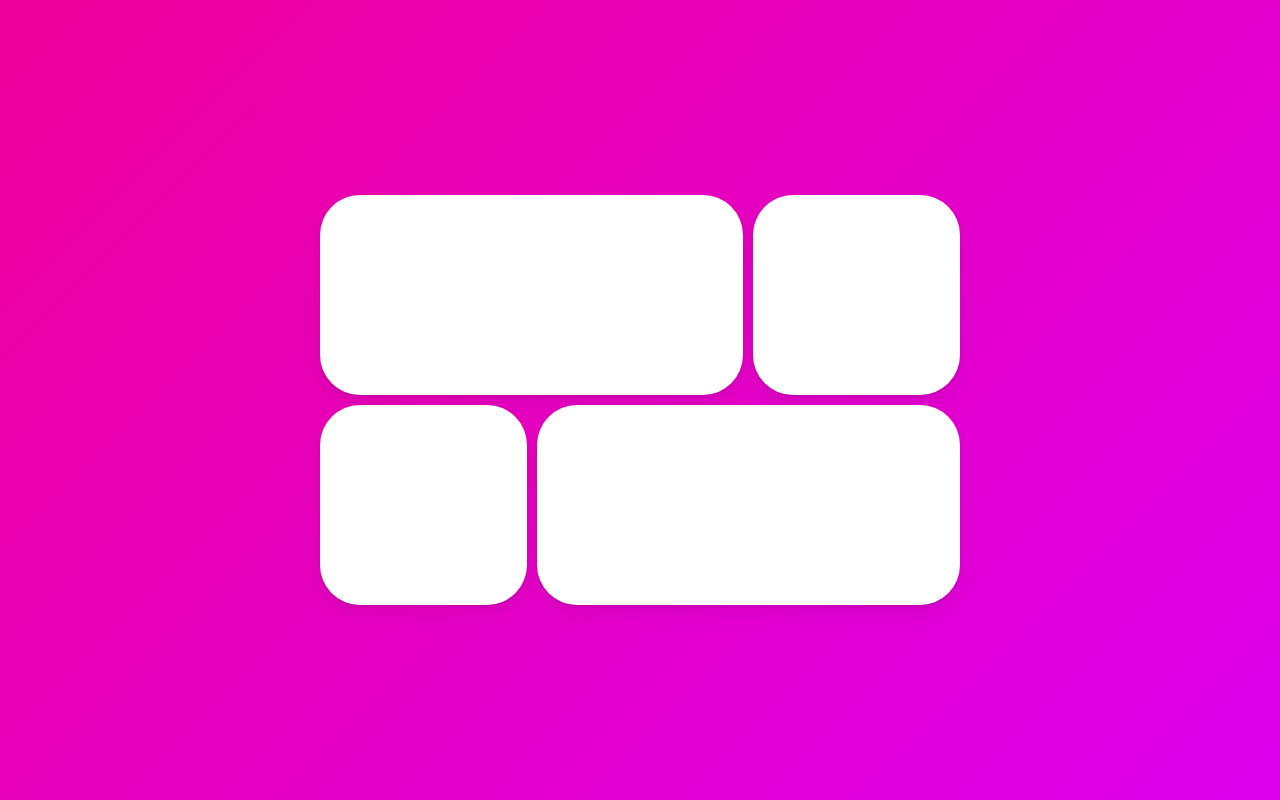
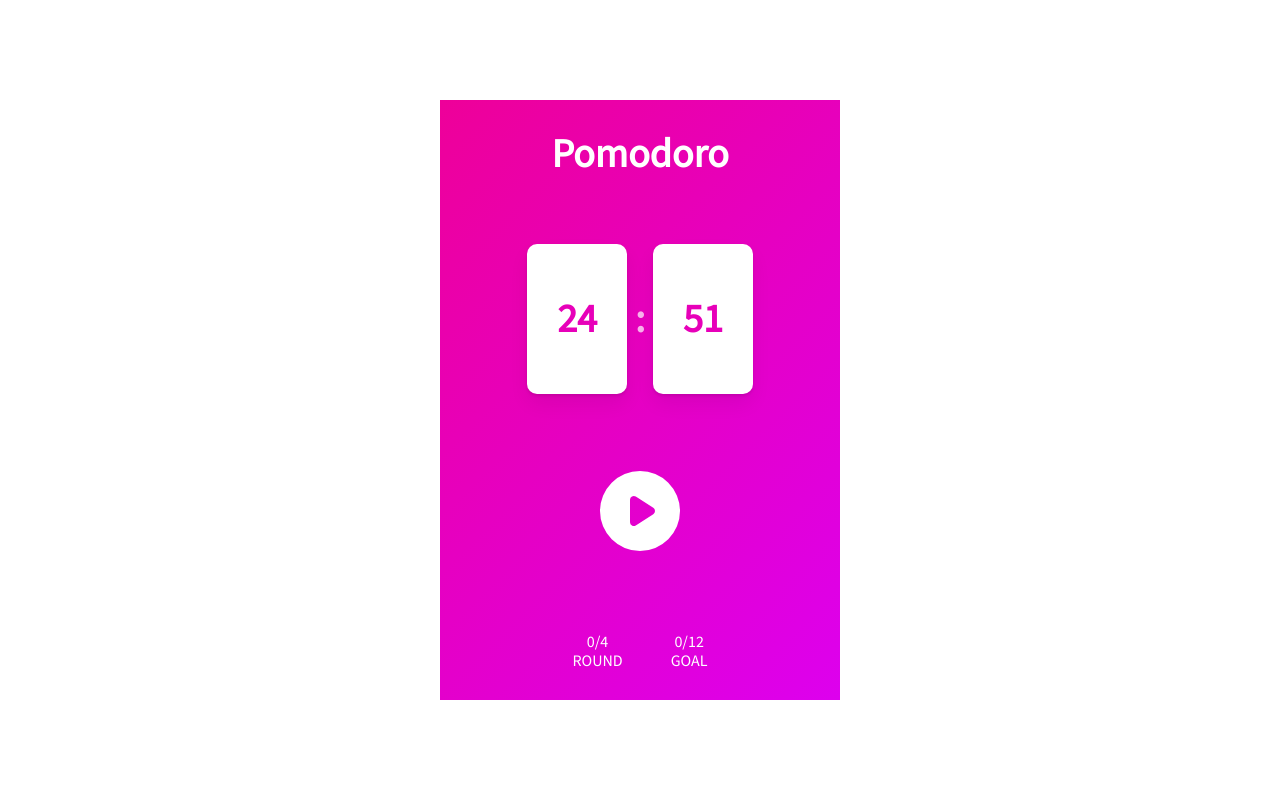
Before and after one commit to sarangdaddy/React-TS-Playground, a React (Create React App) app: page / in a window 1280 px wide. Built offline with nearby package versions, Linux system fonts and the light colour scheme; a web font is replaced by a local one.

Commit message:
Design : reset for create Pomodoro Timer

```diff
--- a/src/App.tsx
+++ /dev/null
@@ -1,74 +0,0 @@
-import styled from 'styled-components';
-import { AnimatePresence, motion } from 'framer-motion';
-import { useState } from 'react';
-
-const Wrapper = styled.div`
-  height: 100vh;
-  width: 100vw;
-  display: flex;
-  justify-content: space-around;
-  align-items: center;
-`;
-const Box = styled(motion.div)`
-  background-color: rgba(255, 255, 255, 1);
-  border-radius: 40px;
-  height: 200px;
-  box-shadow:
-    0 2px 3px rgba(0, 0, 0, 0.1),
-    0 10px 20px rgba(0, 0, 0, 0.06);
-`;
-
-const Grid = styled.div`
-  display: grid;
-  grid-template-columns: repeat(3, 1fr);
-  width: 50vw;
-  gap: 10px;
-  div:first-child,
-  div:last-child {
-    grid-column: span 2;
-  }
-`;
-
-const Overlay = styled(motion.div)`
-  width: 100%;
-  height: 100%;
-  position: absolute;
-  display: flex;
-  justify-content: center;
-  align-items: center;
-`;
-
-const overlay = {
-  hidden: { backgroundColor: 'rgba(0, 0, 0, 0)' },
-  visible: { backgroundColor: 'rgba(0, 0, 0, 0.5)' },
-  exit: { backgroundColor: 'rgba(0, 0, 0, 0)' },
-};
-
-function App() {
-  const [id, setId] = useState<null | string>(null);
-
-  return (
-    <Wrapper>
-      <Grid>
-        {['1', '2', '3', '4'].map((n) => (
-          <Box onClick={() => setId(n)} key={n} layoutId={n} />
-        ))}
-      </Grid>
-      <AnimatePresence>
-        {id ? (
-          <Overlay
-            variants={overlay}
-            onClick={() => setId(null)}
-            initial="hidden"
-            animate="visible"
-            exit="exit"
-          >
-            <Box layoutId={id} style={{ width: 200, height: 200 }} />
-          </Overlay>
-        ) : null}
-      </AnimatePresence>
-    </Wrapper>
-  );
-}
-
-export default App;
--- /dev/null
+++ b/src/components/App/index.tsx
@@ -0,0 +1,40 @@
+import * as S from './styled';
+
+function App() {
+  return (
+    <S.Wrapper>
+      <S.Title>Pomodoro</S.Title>
+      <S.TimeBox>
+        <S.Box>24</S.Box>
+        <span>:</span>
+        <S.Box>51</S.Box>
+      </S.TimeBox>
+      <S.PlayButton>
+        <svg
+          viewBox="0 0 20 20"
+          xmlns="http://www.w3.org/2000/svg"
+          aria-hidden="true"
+        >
+          <path
+            fill="white"
+            clipRule="evenodd"
+            fillRule="evenodd"
+            d="M2 10a8 8 0 1116 0 8 8 0 01-16 0zm6.39-2.908a.75.75 0 01.766.027l3.5 2.25a.75.75 0 010 1.262l-3.5 2.25A.75.75 0 018 12.25v-4.5a.75.75 0 01.39-.658z"
+          />
+        </svg>
+      </S.PlayButton>
+      <S.InfoBox>
+        <div>
+          <span>0/4</span>
+          <span>ROUND</span>
+        </div>
+        <div>
+          <span>0/12</span>
+          <span>GOAL</span>
+        </div>
+      </S.InfoBox>
+    </S.Wrapper>
+  );
+}
+
+export default App;
--- /dev/null
+++ b/src/components/App/styled.ts
@@ -0,0 +1,71 @@
+import styled from 'styled-components';
+import { motion } from 'framer-motion';
+
+export const Wrapper = styled.div`
+  width: 400px;
+  height: 600px;
+  display: flex;
+  flex-direction: column;
+  align-items: center;
+  justify-content: center;
+  justify-content: space-between;
+  padding: 30px 0;
+  background: linear-gradient(135deg, #e09, #d0e);
+`;
+
+export const Title = styled.h1`
+  color: white;
+  font-size: 40px;
+  font-weight: 800;
+`;
+
+export const TimeBox = styled.div`
+  display: flex;
+  justify-content: center;
+  align-items: center;
+  font-size: 40px;
+  font-weight: 600;
+  gap: 8px;
+
+  span {
+    color: rgba(255, 255, 255, 0.7);
+  }
+`;
+
+export const Box = styled(motion.div)`
+  background-color: rgba(255, 255, 255, 1);
+  border-radius: 10px;
+  width: 100px;
+  height: 150px;
+  display: flex;
+  justify-content: center;
+  align-items: center;
+  color: #e700b9;
+  box-shadow:
+    0 2px 3px rgba(0, 0, 0, 0.1),
+    0 10px 20px rgba(0, 0, 0, 0.06);
+`;
+
+export const PlayButton = styled.div`
+  color: white;
+
+  svg {
+    width: 100px;
+    height: 100px;
+  }
+`;
+
+export const InfoBox = styled.div`
+  color: white;
+  font-size: 16px;
+  font-weight: 500;
+  gap: 48px;
+  display: flex;
+
+  :first-child,
+  :last-child {
+    display: flex;
+    flex-direction: column;
+    align-items: center;
+  }
+`;
--- a/src/index.tsx
+++ b/src/index.tsx
@@ -1,10 +1,10 @@
 import React from 'react';
 import ReactDOM from 'react-dom/client';
-import App from './App';
 import { ThemeProvider } from 'styled-components';
 import { darkTheme } from '@/styles/theme';
 import { RecoilRoot } from 'recoil';
 import GlobalStyle from './styles/GlobalStyle';
+import App from './components/App';
 
 const root = ReactDOM.createRoot(
   document.getElementById('root') as HTMLElement,
--- a/src/styles/GlobalStyle.tsx
+++ b/src/styles/GlobalStyle.tsx
@@ -63,7 +63,10 @@ body {
   font-family: 'Source Sans 3', sans-serif;
   color:black;
   line-height: 1.2;
-  background:linear-gradient(135deg,#e09,#d0e);
+  display: flex;
+  justify-content: center;
+  align-items: center;
+  height : 100vh
 }
 `;
 
```
